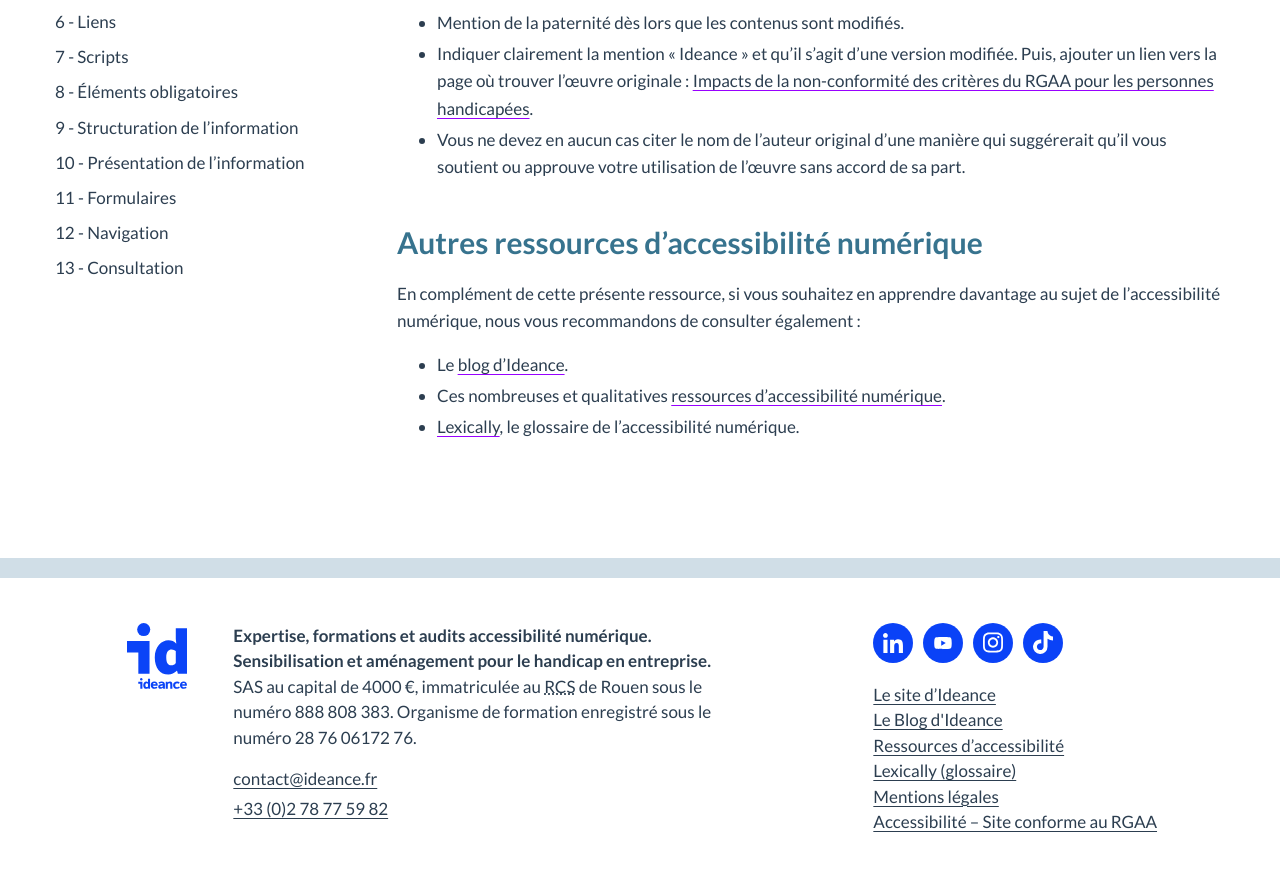
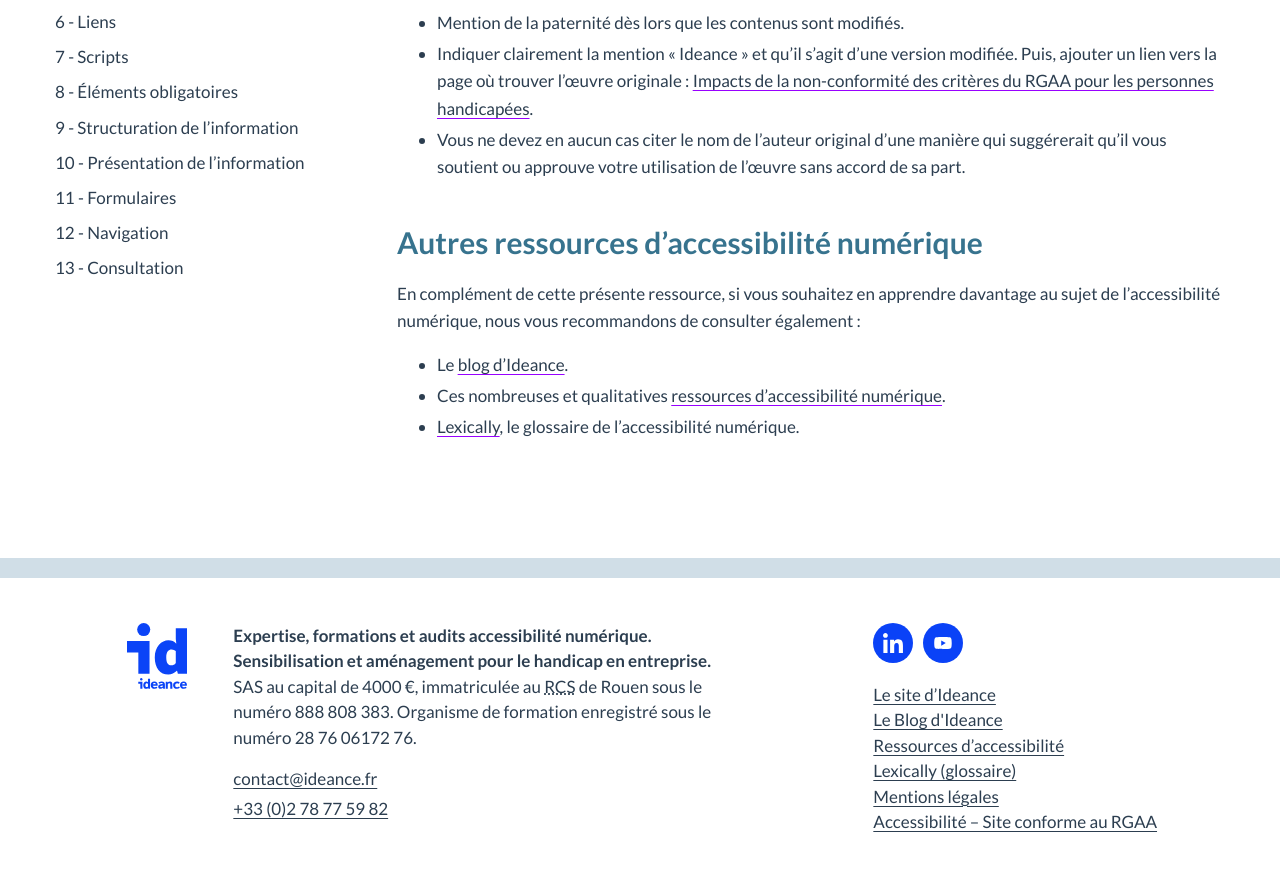
Before and after one commit to ideance-a11y/rgaa4-impacts-utilisateurs, a Jekyll site: the page built from a-propos.html, in a window 1280 px wide and 900 px high, scrolled down 2818 px. Shown: the top 871 px of the window. Built offline with Jekyll 4.4.1, drawn with Linux system fonts in a browser that asks for light colours; some web fonts are replaced.

Commit message:
Suppression des liens vers Instagram et TikTok

```diff
--- a/_includes/footer.html
+++ b/_includes/footer.html
@@ -26,16 +26,6 @@
             <img src="{{- site.baseurl -}}/assets/images/youtube.svg" alt="YouTube" />
           </a>
         </li>
-        <li>
-          <a class="ice-social-link" href="https://www.instagram.com/ideance.a11y/">
-            <img src="{{- site.baseurl -}}/assets/images/instagram.svg" alt="Instagram" />
-          </a>
-        </li>
-        <li>
-          <a class="ice-social-link" href="https://www.tiktok.com/@ideance.net">
-            <img src="{{- site.baseurl -}}/assets/images/tiktok.svg" alt="TikTok" />
-          </a>
-        </li>
       </ul>
       <ul class="ice-menu">
         <li><a href="https://ideance.net/">Le site d’Ideance</a></li>
```
